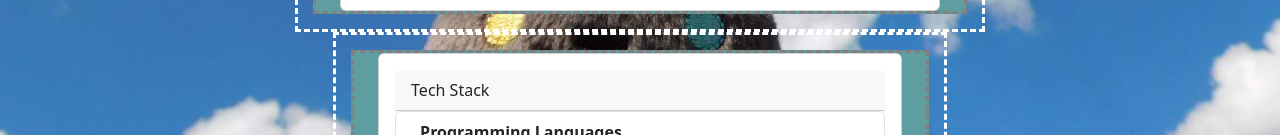
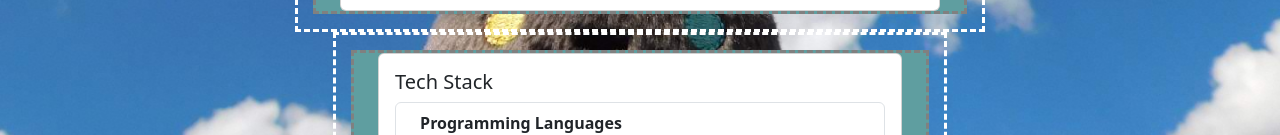
Before and after one commit to miriamrami/meow-port-app, a React (Create React App) app in the folder meow-port-app/: page / in a window 1280 px wide. Shown: the part 665-800 px from the top of the page. Built offline with nearby package versions, Linux system fonts and the light colour scheme.

Commit message:
changed header to title

```diff
--- a/meow-port-app/src/Home.js
+++ b/meow-port-app/src/Home.js
@@ -50,7 +50,7 @@ const Home = () => {
 					<Container>
 							<Card>
 								<Card.Body>
-									<Card.Header>Tech Stack</Card.Header>
+									<Card.Title>Tech Stack</Card.Title>
 									<Card.Text>
 									<ListGroup as="ol">
       									<ListGroup.Item as="li" className="d-flex justify-content-between align-items-start">
```
